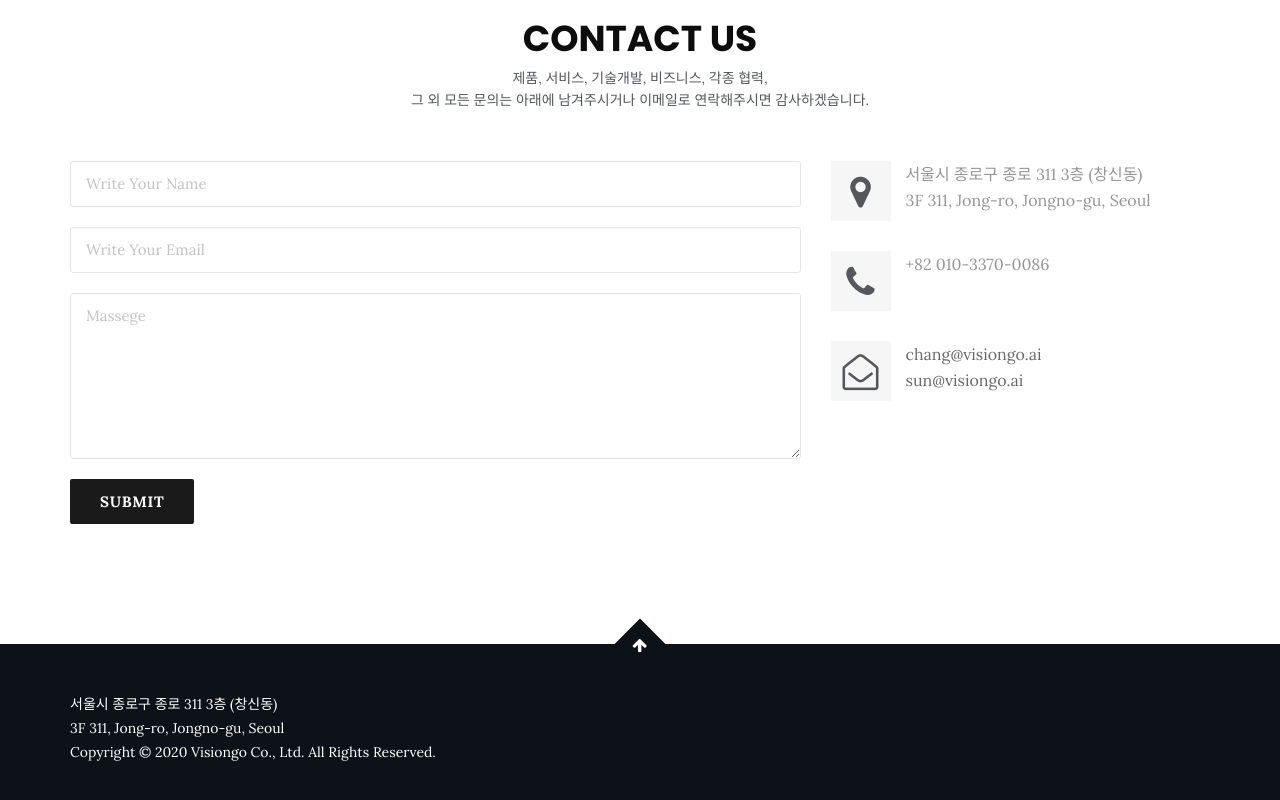
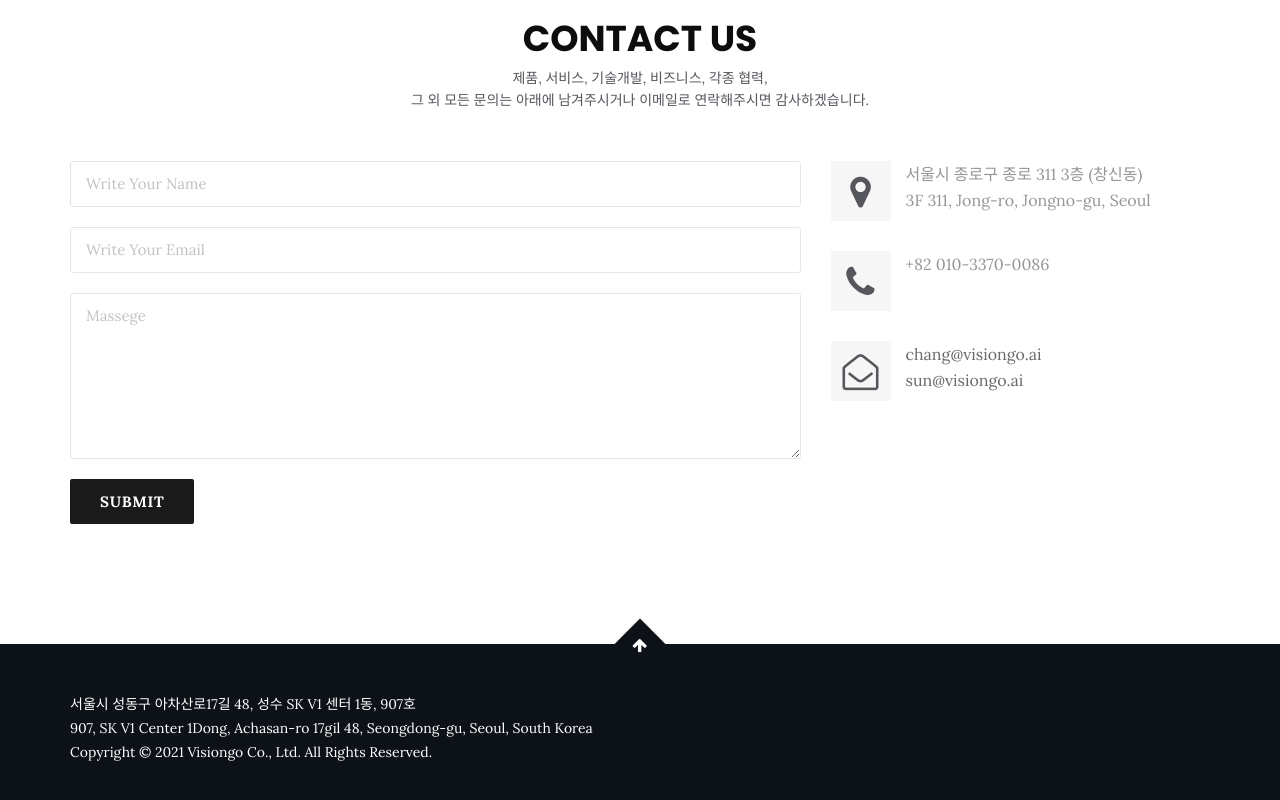
Before and after one commit to noahzhy/visiongo.ai, a plain HTML site: page index.html in a window 1280 px wide. Shown: the part 4701-5501 px from the top of the page. Drawn offline with Linux system fonts and the light colour scheme.

Commit message:
add address

```diff
--- a/index.html
+++ b/index.html
@@ -481,7 +481,7 @@
     <div class="container">
       <div class="row">
         <div class="col-md-6 col-sm-6 col-xs-12">
-          <p>서울시 종로구 종로 311 3층 (창신동)<br>3F 311, Jong-ro, Jongno-gu, Seoul<br>Copyright © 2020 Visiongo Co., Ltd. All Rights Reserved.</p>
+          <p>서울시 성동구 아차산로17길 48, 성수 SK V1 센터 1동, 907호<br>907, SK V1 Center 1Dong, Achasan-ro 17gil 48, Seongdong-gu, Seoul, South Korea<br>Copyright © 2021 Visiongo Co., Ltd. All Rights Reserved.</p>
         </div>
         <div class="col-md-6 col-sm-6 col-xs-12">
           <ul>
```
